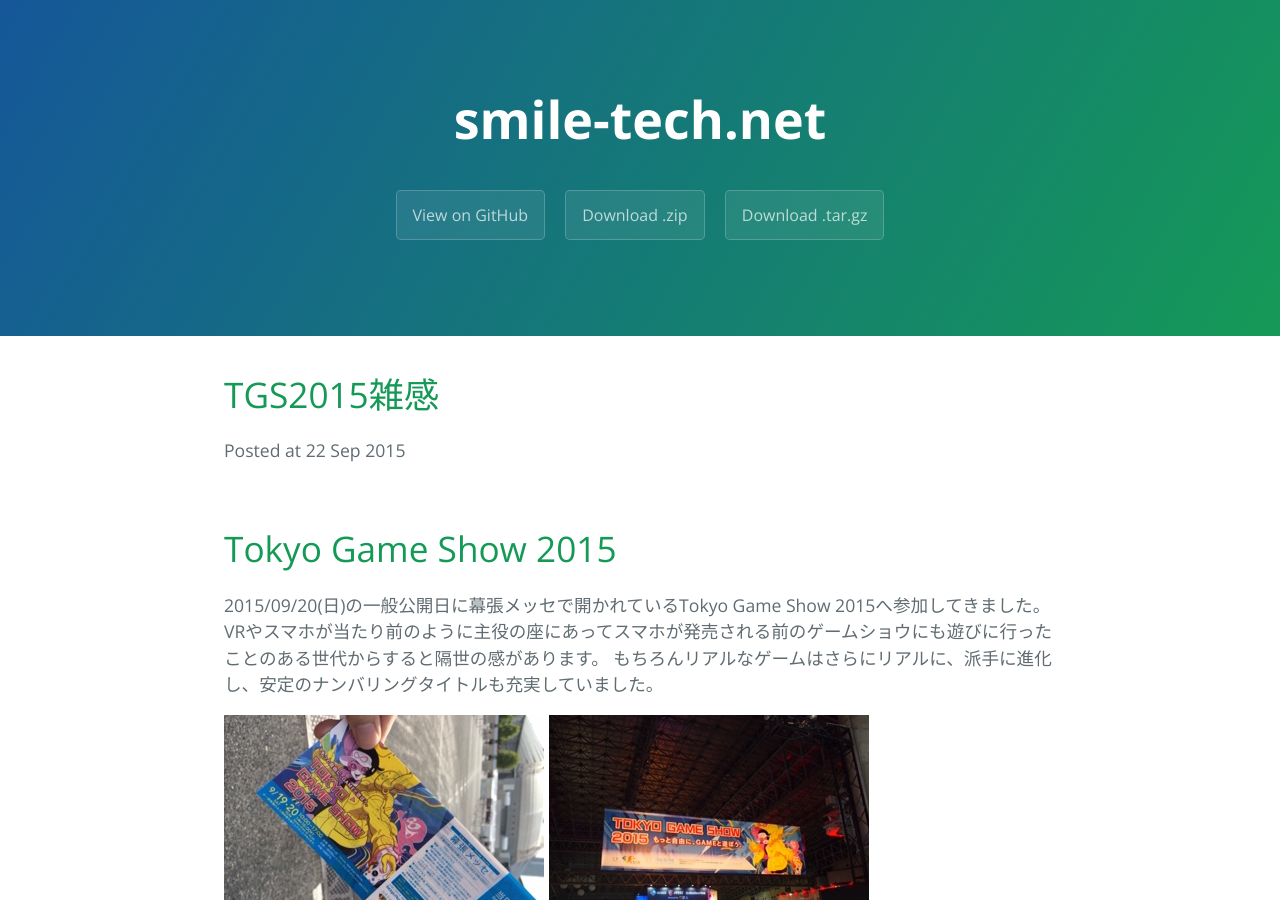
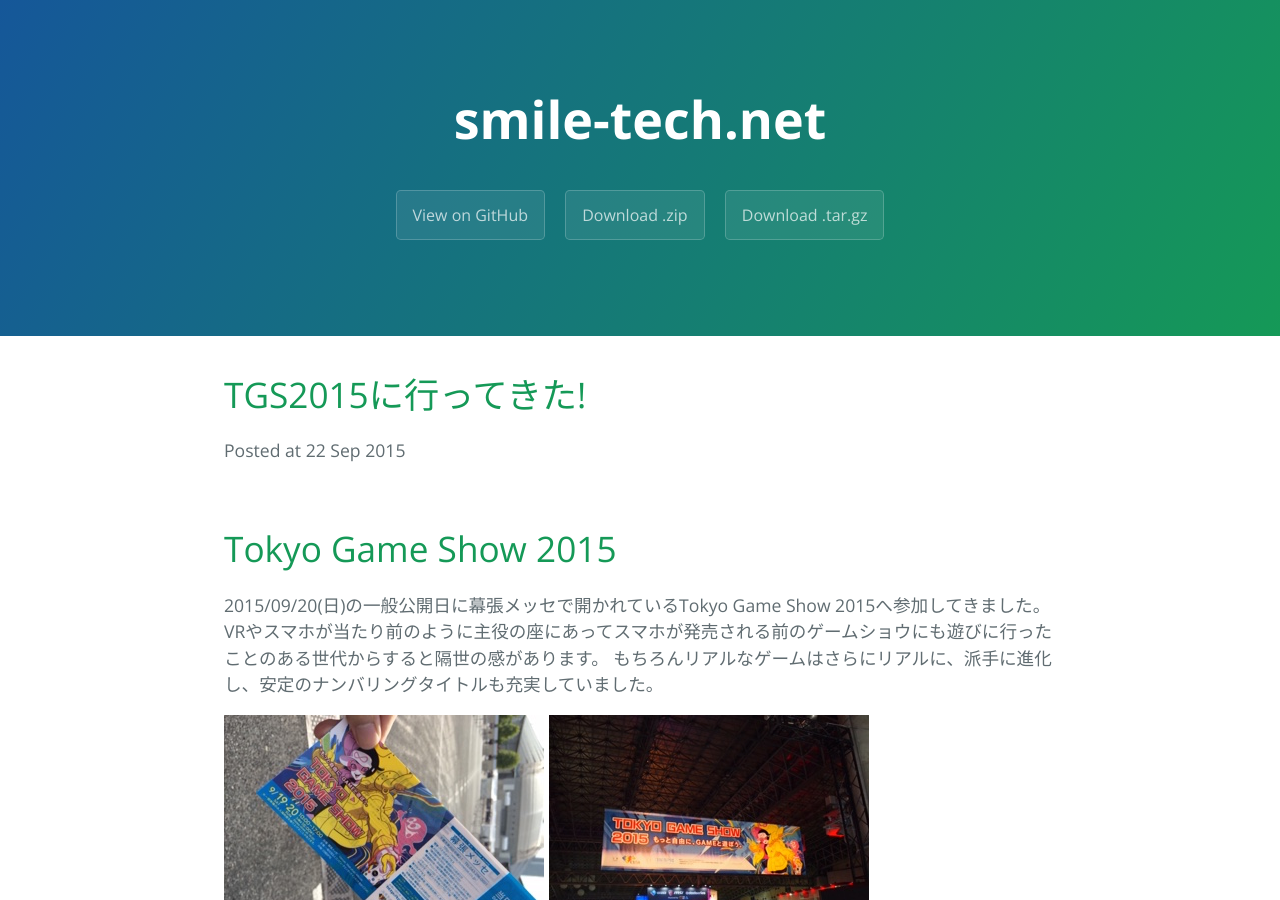
Before and after one commit to smile-0yen/smile-tech.net, a Jekyll site: the page built from _posts/2015-09-22-tgs2015.md, in a window 1280 px wide and 900 px high. Built offline with Jekyll 4.4.1, drawn with Linux system fonts in a browser that asks for light colours; Markdown is read by kramdown in place of the engine named in the settings.

Commit message:
add TGS2015

```diff
--- a/_posts/2015-09-22-tgs2015.md
+++ b/_posts/2015-09-22-tgs2015.md
@@ -1,6 +1,6 @@
 ---
 layout: post
-title: TGS2015雑感
+title: TGS2015に行ってきた!
 ---
 
 # Tokyo Game Show 2015
```
